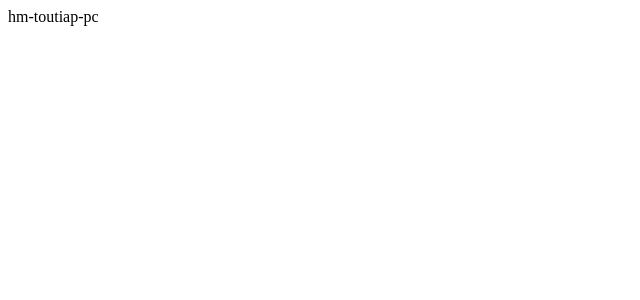
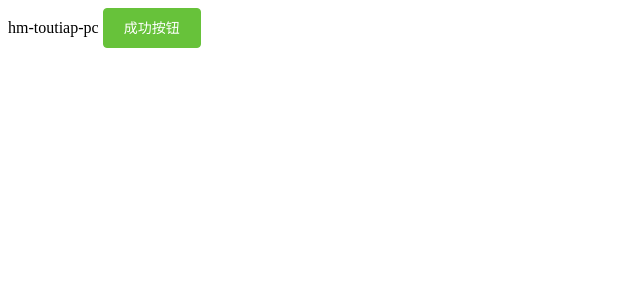
Before and after one commit to zhangyijie110/heima-toutiao-pc, a Vue app: page / in a window 1280 px wide. Shown: the top 300 px of the page, without its empty margins (0-640 px from the left). Built offline with nearby package versions, Linux system fonts and the light colour scheme.

Commit message:
使用饿了么UI库

```diff
--- a/package.json
+++ b/package.json
@@ -9,6 +9,7 @@
   },
   "dependencies": {
     "core-js": "^3.3.2",
+    "element-ui": "^2.12.0",
     "vue": "^2.6.10"
   },
   "devDependencies": {
--- a/src/App.vue
+++ b/src/App.vue
@@ -1,5 +1,8 @@
 <template>
-  <div id="app">hm-toutiap-pc</div>
+  <div id="app">
+    hm-toutiap-pc
+    <el-button type="success">成功按钮</el-button>
+  </div>
 </template>
 
 <script>
--- a/src/main.js
+++ b/src/main.js
@@ -1,5 +1,11 @@
 import Vue from 'vue'
 import App from './App.vue'
+
+import ElementUI from 'element-ui'
+import 'element-ui/lib/theme-chalk/index.css'
+
+// ElementUI 是一个插件  集成了很多组件
+Vue.use(ElementUI)
 
 Vue.config.productionTip = false
 
```
Also changed, not shown: 1 other file (tests, documents, lock files or other folders).
